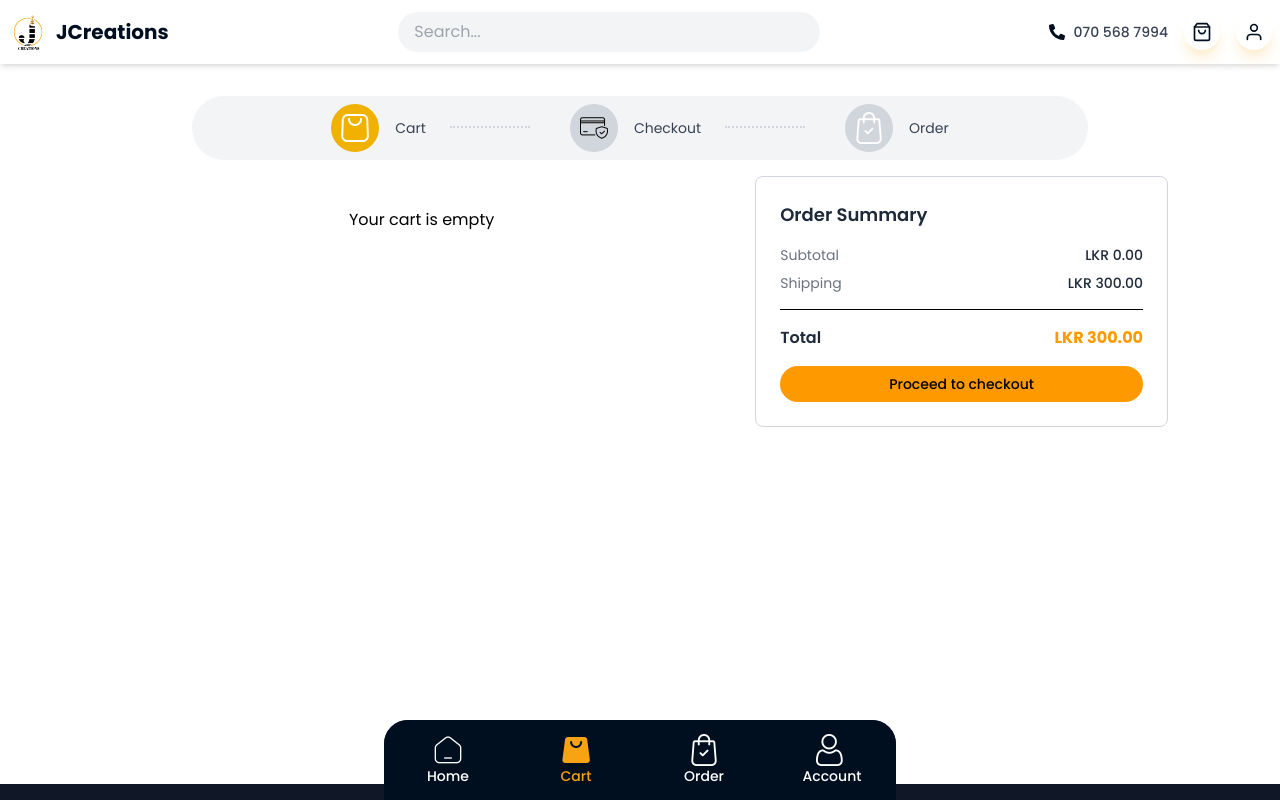
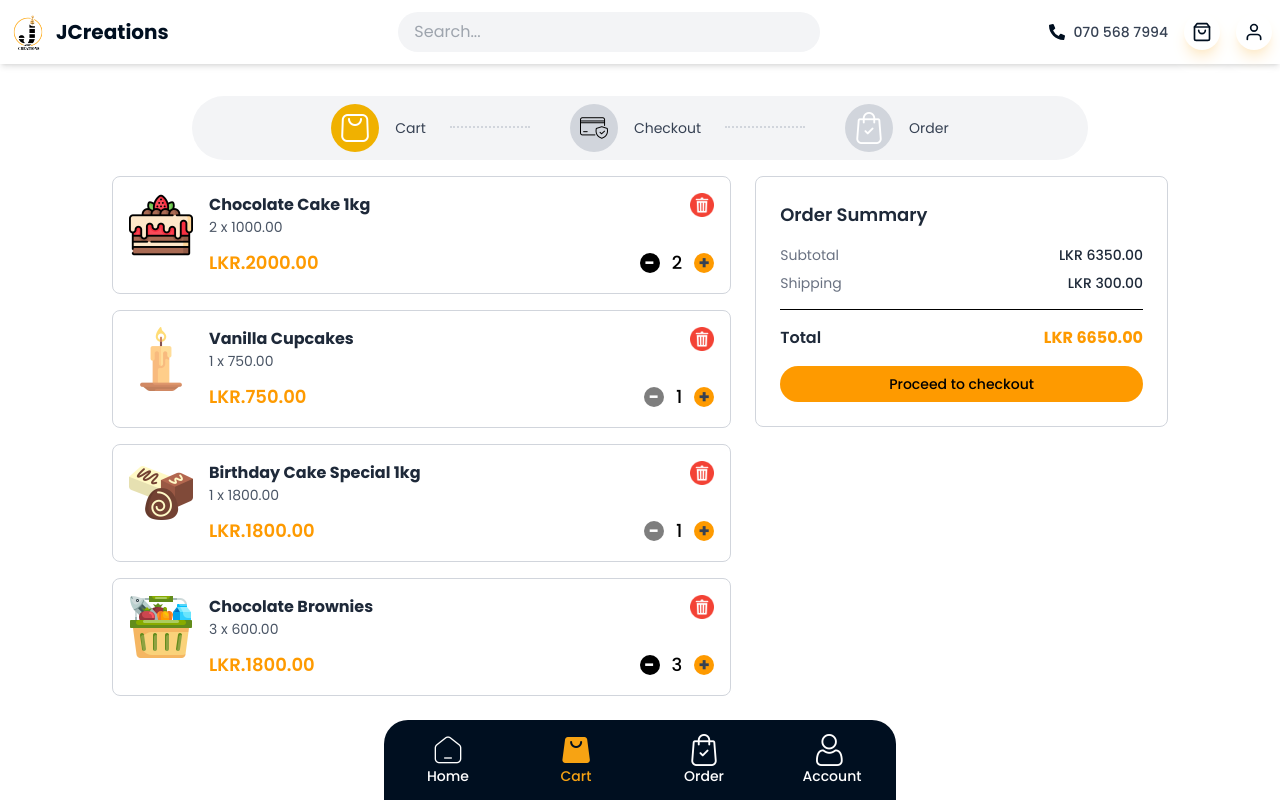
Before and after one commit to Bimalsha/jcreations, a React (Vite) app: page /cart in a window 1280 px wide. Shown: the top 800 px of the page. Built offline with nearby package versions, Linux system fonts and the light colour scheme.

Commit message:
add to cart

```diff
--- a/src/client/pages/Cart.jsx
+++ b/src/client/pages/Cart.jsx
@@ -1,4 +1,4 @@
-import React, { useState, useEffect } from 'react';
+import React, { useState } from 'react'
 import BottomNavigator from "../component/BottomNavigator.jsx";
 import Header from "../component/Header.jsx";
 import CartNavigator from '../component/utils/CartNavigator.jsx';
@@ -8,126 +8,90 @@ import Additionalnotes from '../component/utils/AdditionalNotes.jsx';
 import DeliveryInfo from '../component/utils/DeliveryInfo.jsx';
 import PaymentMethodSelector from '../component/utils/PaymentMethodSelector.jsx';
 import OrderConfirmed from '../component/utils/OrderConfirmed.jsx';
-import api from "../../utils/axios";
 
 function Cart() {
-    const [cartItems, setCartItems] = useState([]);
-    const [loading, setLoading] = useState(true);
-    const [error, setError] = useState(null);
+
+    // Sample cart items
+    const [cartItems, setCartItems] = useState([
+        {
+            id: 1,
+            name: "Chocolate Cake 1kg",
+            price: 1000,
+            quantity: 2,
+            image: "/public/category/cake.svg",
+        },
+        {
+            id: 2,
+            name: "Vanilla Cupcakes",
+            price: 750,
+            quantity: 1,
+            image: "/public/category/candle.svg",
+        },
+        {
+            id: 3,
+            name: "Birthday Cake Special 1kg",
+            price: 1800,
+            quantity: 1,
+            image: "/public/category/chocolate.svg",
+        },
+        {
+            id: 4,
+            name: "Chocolate Brownies",
+            price: 600,
+            quantity: 3,
+            image: "/public/category/basket.svg",
+        },
+    ]);
+
+    // Replace showCartItems with currentStep to track all three stages
     const [currentStep, setCurrentStep] = useState(1);
+
+    // Add state for login status and popup
     const [isLoggedIn, setIsLoggedIn] = useState(false);
     const [showLoginPopup, setShowLoginPopup] = useState(false);
 
-    useEffect(() => {
-        const fetchCart = async () => {
-            try {
-                // Get cart ID from localStorage if it exists
-                const cartId = localStorage.getItem("jcreations_cart_id");
-
-                if (!cartId) {
-                    // Handle case where no cart exists yet
-                    setCartItems([]);
-                    return;
-                }
-
-                // Make the API request with cartId in the path
-                const response = await api.get(`/cart/${cartId}`);
-                const data = response.data;
-
-                console.log("Cart data:", data);
-
-                // Transform the cart items for display
-                const transformedItems = data.items.map(item => ({
-                    id: item.product.id,
-                    itemId: item.id, // Store the cart item ID for updates/removal
-                    name: item.product.name,
-                    price: item.product.price,
-                    quantity: item.quantity,
-                    image: `https://jcreations.1000dtechnology.com/storage/${item.product.images[0]}`,
-                    description: item.product.description
-                }));
-
-                setCartItems(transformedItems);
-            } catch (err) {
-                console.error('Error fetching cart:', err);
-                setError(err.response?.data?.message || err.message);
-            } finally {
-                setLoading(false);
-            }
+    const handleRemove = (id) => {
+        setCartItems(cartItems.filter((item) => item.id !== id));
     };
 
-        fetchCart();
-    }, []);
-
-    const handleRemove = async (itemId) => {
-        try {
-            const cartId = localStorage.getItem("jcreations_cart_id");
-            if (!cartId) {
-                throw new Error("No cart ID found");
-            }
-
-            await api.delete(`/cart/${cartId}/items/${itemId}`);
-            setCartItems(prevItems => prevItems.filter(item => item.itemId !== itemId));
-        } catch (err) {
-            console.error('Error removing item:', err);
-            setError(err.response?.data?.message || 'Failed to remove item');
-        }
+    const handleIncreaseQuantity = (id) => {
+        setCartItems(
+            cartItems.map((item) =>
+                item.id === id ? { ...item, quantity: item.quantity + 1 } : item
+            )
+        );
     };
 
-    const handleQuantityChange = async (itemId, newQuantity) => {
-
-        console.log("Updating quantity for item:", itemId, "to", newQuantity);
-        try {
-            const cartId = localStorage.getItem("jcreations_cart_id");
-            if (!cartId) {
-                throw new Error("No cart ID found");
-            }
-
-            await api.put(`/cart/items/${itemId}`, {
-                quantity: newQuantity,
-                cart_id: cartId
-            });
-
-            setCartItems(prevItems =>
-                prevItems.map(item =>
-                    item.itemId === itemId ? { ...item, quantity: newQuantity } : item
+    const handleDecreaseQuantity = (id) => {
+        setCartItems(
+            cartItems.map((item) =>
+                item.id === id && item.quantity > 1
+                    ? { ...item, quantity: item.quantity - 1 }
+                    : item
             )
         );
-        } catch (err) {
-            console.error('Error updating quantity:', err);
-            setError(err.response?.data?.message || 'Failed to update quantity');
-        }
     };
 
-    const handleIncreaseQuantity = (itemId) => {
-        const item = cartItems.find(item => item.itemId === itemId);
-        if (item) {
-            handleQuantityChange(itemId, item.quantity + 1);
-        }
-    };
-
-    const handleDecreaseQuantity = (itemId) => {
-        const item = cartItems.find(item => item.itemId === itemId);
-        if (item && item.quantity > 1) {
-            handleQuantityChange(itemId, item.quantity - 1);
-        }
-    };
-
+    // Calculate order summary values
     const subtotal = cartItems.reduce((total, item) => total + (item.price * item.quantity), 0);
-    const shipping = 300;
+    const shipping = 300; // Fixed shipping cost
     const total = subtotal + shipping;
 
     const handleCheckout = () => {
         if (currentStep === 1) {
+            // Check if user is logged in
             if (!isLoggedIn) {
                 setShowLoginPopup(true);
                 return;
             }
+            // Move from cart to check out
             setCurrentStep(2);
             console.log("Proceeding to checkout with items:", cartItems);
         } else if (currentStep === 2) {
+            // Move from checkout to order confirmation
             setCurrentStep(3);
             console.log("Order confirmed:", cartItems);
+            // Add order confirmation logic here
         }
     };
 
@@ -136,10 +100,11 @@ function Cart() {
     };
 
     const handleLoginRedirect = () => {
+        // Redirect to login page
         console.log("Redirecting to login page");
+        // Implementation would depend on your routing setup
+        // window.location.href = '/login';
         setShowLoginPopup(false);
-        // Add your login redirect logic here
-        // window.location.href = '/login';
     };
 
     const handleContinueAsGuest = () => {
@@ -157,28 +122,15 @@ function Cart() {
             <main className="w-full">
                 <CartNavigator currentStep={currentStep} />
                 {currentStep === 1 && (
+                    // Original layout for cart view
                     <div className="max-w-7xl mx-auto flex flex-col md:flex-row gap-4 md:gap-6 px-4 py-6 pt-28 md:p-28">
                         <div className="w-full md:w-3/5 transition-all duration-300 ease-in-out">
-                            {loading ? (
-                                <div className="flex items-center justify-center h-40">
-                                    <p>Loading cart...</p>
-                                </div>
-                            ) : error ? (
-                                <div className="text-red-500 text-center">
-                                    {error}
-                                </div>
-                            ) : cartItems.length === 0 ? (
-                                <div className="text-center py-8">
-                                    <p>Your cart is empty</p>
-                                </div>
-                            ) : (
                             <CartItemDemo
                                 cartItems={cartItems}
                                 onRemove={handleRemove}
                                 onIncreaseQuantity={handleIncreaseQuantity}
                                 onDecreaseQuantity={handleDecreaseQuantity}
                             />
-                            )}
                         </div>
                         <div className="w-full md:w-2/5">
                             <OrderSummary
@@ -193,14 +145,26 @@ function Cart() {
                 )}
 
                 {currentStep === 2 && (
-                    <div className="max-w-7xl mx-auto px-4 py-10 pt-20 md:p-20">
-                        <div className="flex flex-col md:flex-row gap-6">
-                            <div className="w-full md:w-3/5">
+                    // Restructured layout for checkout
+                    <div className="max-w-7xl mx-auto px-4 py-6 pt-28 md:p-28 transition-all duration-300 ease-in-out">
+                        <div className="flex justify-start items-center mb-4">
+                            <button
+                                onClick={handleBackToCart}
+                                className="text-amber-500 hover:text-amber-300 flex items-center"
+                            >
+                                <svg xmlns="http://www.w3.org/2000/svg" className="h-5 w-5 mr-1" viewBox="0 0 20 20" fill="currentColor">
+                                    <path fillRule="evenodd" d="M12.707 5.293a1 1 0 010 1.414L9.414 10l3.293 3.293a1 1 0 01-1.414 1.414l-4-4a1 1 0 010-1.414l4-4a1 1 0 011.414 0z" clipRule="evenodd" />
+                                </svg>
+                                Back to Cart
+                            </button>
+                        </div>
+                        <div className="flex flex-col md:flex-row gap-4 md:gap-6">
+                            <div className="w-full md:w-3/5 space-y-4">
                                 <DeliveryInfo />
+                                <PaymentMethodSelector />
                                 <Additionalnotes />
-                                <PaymentMethodSelector />
                             </div>
-                            <div className="w-full md:w-2/5">
+                            <div className="w-full md:w-2/5 mt-4 md:mt-0">
                                 <OrderSummary
                                     subtotal={subtotal}
                                     shipping={shipping}
@@ -214,11 +178,13 @@ function Cart() {
                 )}
 
                 {currentStep === 3 && (
+                    // Order confirmation hih
                     <div className="max-w-7xl mx-auto px-4 py-10 pt-20 md:p-20 transition-all duration-300 ease-in-out">
                         <OrderConfirmed />
                     </div>
                 )}
 
+                {/* Login Popup */}
                 {showLoginPopup && (
                     <div className="fixed inset-0 backdrop-blur-sm z-50 flex items-center justify-center p-3 md:p-4">
                         <div className="bg-white rounded-2xl shadow-2xl shadow-amber-400 p-4 md:p-6 w-full max-w-md animate-fade-in border border-gray-200 relative">
@@ -231,7 +197,7 @@ function Cart() {
                                 </svg>
                             </button>
                             <div className="mb-4 md:mb-6 mt-2 md:mt-4">
-                                <img src="/carticons/Good Idea Icon.png" className="w-12 h-12 md:w-16 md:h-16 mx-auto mb-3 md:mb-4" alt="Idea Icon" />
+                                <img src="public/carticons/Good Idea Icon.png" className="w-12 h-12 md:w-16 md:h-16 mx-auto mb-3 md:mb-4" alt="Idea Icon" />
                             </div>
                             <div className="flex flex-col gap-3">
                                 <button
@@ -251,9 +217,8 @@ function Cart() {
                     </div>
                 )}
             </main>
-            <BottomNavigator />
         </div>
-    );
+    )
 }
 
-export default Cart;
+export default Cart
```
Lines whose indentation alone changed are shown as unchanged.
